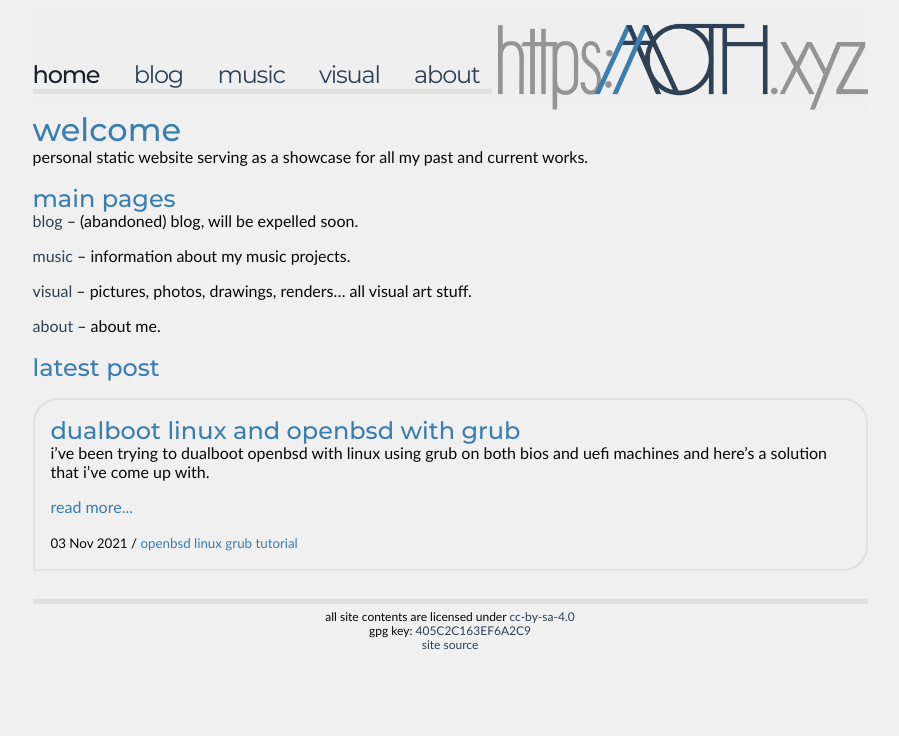
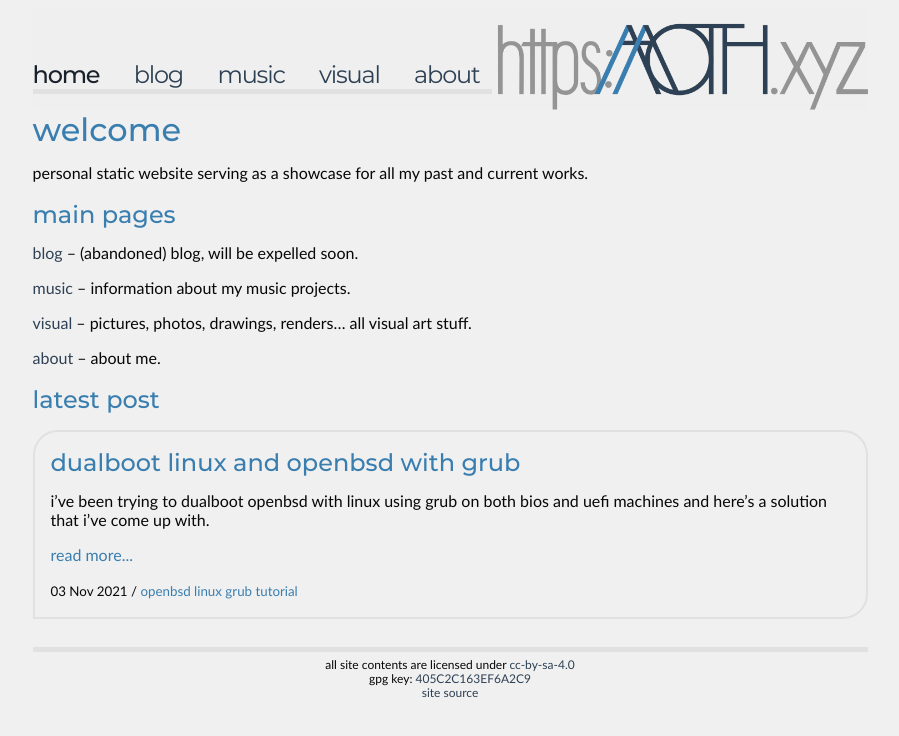
Before and after one commit to la-ninpre/aaoth.xyz, a Jekyll site: the page built from index.md, in a window 1280 px wide. Shown: the top 736 px of the page, without its empty margins (190-1089 px from the left). Built offline with Jekyll 4.4.1, drawn with Linux system fonts in a browser that asks for light colours.

Commit message:
bring back top margins for paragraphs
dunno why i removed it in the first place.

```diff
--- a/_sass/main.scss
+++ b/_sass/main.scss
@@ -41,10 +41,6 @@ a {
     &:hover {
         color: $color-link-hover;
     }
-}
-
-p {
-    margin-top: 0;
 }
 
 nav {
```
